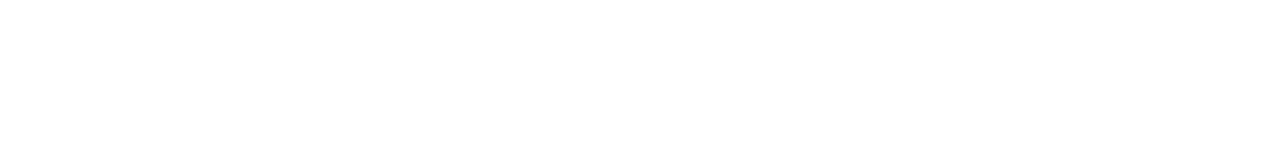
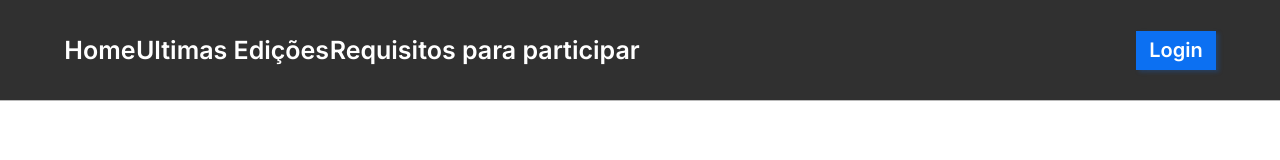
Before and after one commit to Juan280723/Bootcamp, a plain HTML site: page index.html in a window 1280 px wide. Drawn offline with Linux system fonts and the light colour scheme.

Commit message:
criação do estilo css do menu

```diff
--- a/index.html
+++ b/index.html
@@ -1,11 +1,22 @@
 <!DOCTYPE html>
-<html lang="en">
+<html lang="pt-br">
 <head>
     <meta charset="UTF-8">
     <meta name="viewport" content="width=device-width, initial-scale=1.0">
-    <title>Document</title>
+    <title>Bootcamp</title>
+    <link rel="stylesheet" href="style.css">
 </head>
 <body>
 
+   <nav id="principal">
+        <div id="menu">
+            <a href="">Home</a>
+            <a href="">Ultimas Edições</a>
+            <a href="">Requisitos para participar</a>
+
+        </div>
+        <button>Login</button>
+   </nav>
+
 </body>
 </html>
--- /dev/null
+++ b/style.css
@@ -0,0 +1,57 @@
+
+@import url('https://fonts.googleapis.com/css2?family=Inter:wght@100..900&display=swap');
+
+ body{
+    margin: 0px;
+    padding: 0px;
+ }
+
+ #principal{
+    width: 100%;
+    height: 100px;
+
+    background-color: #303030;
+    display: flex;
+    justify-content: space-between;
+    align-items: center;
+    border-bottom: 1px solid #BABABA;
+ }
+
+    #menu{
+        display: flex;
+        width: 45%;
+        justify-content: space-around;
+        align-items: center;
+
+        margin-left: 5%;
+    }
+
+    #principal div a{
+        font-size: 25px;
+        font-weight: 600;
+        color: white;
+        text-decoration: none;
+        font-family: 'Inter';
+    }
+
+    #principal div a:hover{
+        color: #CCCCCC;
+    }
+
+
+    #principal button{
+        margin-right: 5%;
+        background-color: #0C70F2;
+        border: 0px;
+
+        height: 39px;
+        width: 80px;
+
+        font-family: 'Inter';
+        font-size: 20px;
+        font-weight: 600;
+        color: #FFFF;
+
+        box-shadow: 3px 2px 4px rgba(12, 112, 242, 0.25);
+        cursor: pointer;
+    }
```
